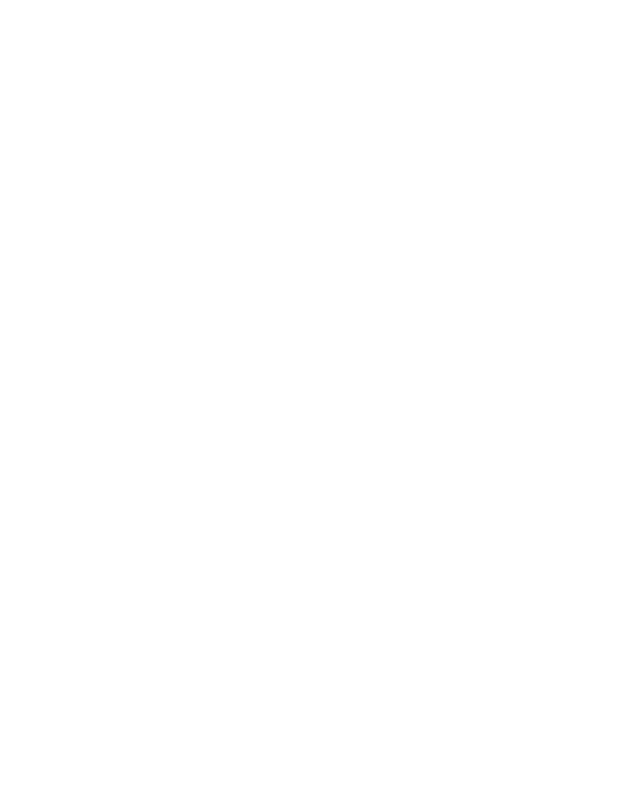
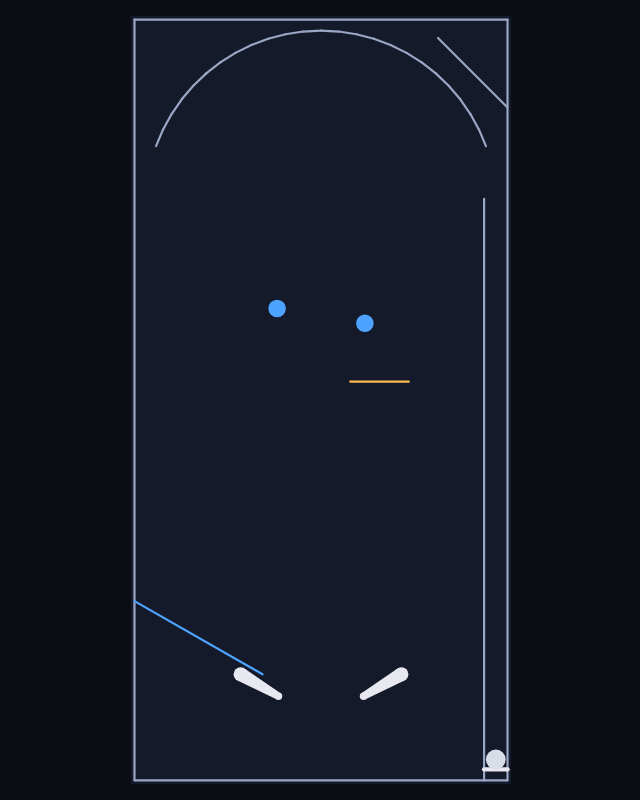
Before and after one commit to Witzman/pinball, a website built with Vite: page index.html in a window 1280 px wide. Shown: the whole page, without its empty margins (319-959 px from the left). Built offline with nearby package versions, Linux system fonts and the light colour scheme.

Commit message:
#9: First playable pushed on feat/first-playable (#8)

```diff
--- a/index.html
+++ b/index.html
@@ -2,11 +2,18 @@
 <html lang="en">
   <head>
     <meta charset="utf-8" />
-    <meta name="viewport" content="width=device-width, initial-scale=1" />
+    <meta name="viewport" content="width=device-width, initial-scale=1, viewport-fit=cover, user-scalable=no" />
     <title>Pinball</title>
+    <style>
+      html, body { margin: 0; height: 100%; background: #0b0d14; overflow: hidden; }
+      canvas { display: block; width: 100vw; height: 100vh; touch-action: none; user-select: none; -webkit-user-select: none; }
+      #banner { position: fixed; inset: 0; display: grid; place-items: center; color: #e8e8f0; font: 600 2rem system-ui, sans-serif; background: rgba(11, 13, 20, 0.6); pointer-events: none; }
+      #banner[hidden] { display: none; }
+    </style>
   </head>
   <body>
     <canvas id="table"></canvas>
-    <script type="module" src="./src/main.ts"></script>
+    <div id="banner" hidden>Paused (P)</div>
+    <script type="module" src="./src/app/main.ts"></script>
   </body>
 </html>
--- /dev/null
+++ b/src/app/main.ts
@@ -0,0 +1,93 @@
+import { applyKey, TouchTracker } from "../input/input";
+import { drawScene } from "../render/canvas";
+import { advance, createGame, setPaused, snapshot } from "../sim/game";
+import type { GameInput } from "../sim/game";
+import { demoTable } from "../tables/demo";
+
+const found = document.getElementById("table");
+if (!(found instanceof HTMLCanvasElement)) throw new Error("canvas #table missing");
+const canvas: HTMLCanvasElement = found;
+const context = canvas.getContext("2d");
+if (!context) throw new Error("2d canvas not available");
+const ctx: CanvasRenderingContext2D = context;
+const banner = document.getElementById("banner");
+
+const game = createGame(demoTable);
+const keys: GameInput = { left: false, right: false, plunge: false };
+const touch = new TouchTracker(innerWidth, innerHeight);
+
+function resize(): void {
+  const dpr = devicePixelRatio || 1;
+  canvas.width = Math.round(innerWidth * dpr);
+  canvas.height = Math.round(innerHeight * dpr);
+  touch.resize(innerWidth, innerHeight);
+}
+addEventListener("resize", resize);
+resize();
+
+function pause(on: boolean): void {
+  setPaused(game, on);
+  if (banner) banner.hidden = !on;
+}
+
+function mergeInput(): void {
+  const t = touch.state();
+  game.input.left = keys.left || t.left;
+  game.input.right = keys.right || t.right;
+  game.input.plunge = keys.plunge || t.plunge;
+}
+
+addEventListener("keydown", (e) => {
+  if (e.repeat) return;
+  if (applyKey(keys, e.code, true) === "pause") pause(!game.paused);
+  mergeInput();
+  if (["Space", "ArrowDown", "ArrowLeft", "ArrowRight"].includes(e.code)) e.preventDefault();
+});
+addEventListener("keyup", (e) => {
+  applyKey(keys, e.code, false);
+  mergeInput();
+});
+
+canvas.addEventListener("pointerdown", (e) => {
+  canvas.setPointerCapture(e.pointerId);
+  touch.down(e.pointerId, e.clientX, e.clientY);
+  mergeInput();
+});
+canvas.addEventListener("pointermove", (e) => {
+  touch.move(e.pointerId, e.clientX, e.clientY);
+  mergeInput();
+});
+for (const type of ["pointerup", "pointercancel"] as const) {
+  canvas.addEventListener(type, (e) => {
+    touch.up(e.pointerId);
+    mergeInput();
+  });
+}
+
+// a hidden tab or a lost window must not leave a flipper held
+function releaseAll(): void {
+  keys.left = keys.right = keys.plunge = false;
+  touch.clear();
+  mergeInput();
+}
+addEventListener("blur", releaseAll);
+document.addEventListener("visibilitychange", () => {
+  if (document.hidden) {
+    releaseAll();
+    pause(true);
+  }
+});
+
+let last = performance.now();
+function frame(now: number): void {
+  advance(game, now - last);
+  last = now;
+  const dpr = devicePixelRatio || 1;
+  ctx.setTransform(dpr, 0, 0, dpr, 0, 0);
+  drawScene(ctx, innerWidth, innerHeight, game.table, snapshot(game));
+  requestAnimationFrame(frame);
+}
+requestAnimationFrame(frame);
+
+// a handle for automated checks (screenshots); not part of the game
+(globalThis as Record<string, unknown>).__pinball = game;
--- /dev/null
+++ b/src/input/input.ts
@@ -0,0 +1,59 @@
+import type { GameInput } from "../sim/game";
+
+const LEFT = ["ShiftLeft", "KeyZ", "ArrowLeft"];
+const RIGHT = ["ShiftRight", "Slash", "ArrowRight"];
+const PLUNGE = ["Space", "ArrowDown", "Enter"];
+const PAUSE = ["KeyP", "Escape"];
+
+/** Applies a key event to the held buttons; returns "pause" on the key down of a pause key. */
+export function applyKey(state: GameInput, code: string, down: boolean): "pause" | undefined {
+  if (LEFT.includes(code)) state.left = down;
+  else if (RIGHT.includes(code)) state.right = down;
+  else if (PLUNGE.includes(code)) state.plunge = down;
+  else if (down && PAUSE.includes(code)) return "pause";
+  return undefined;
+}
+
+export type Zone = "left" | "right" | "plunge";
+
+/** Lower half of the screen: left and right halves are the flippers, the right edge is the plunger. */
+export function touchZone(x: number, y: number, w: number, h: number): Zone | null {
+  if (y < 0.5 * h) return null;
+  if (x >= 0.82 * w) return "plunge";
+  return x < w / 2 ? "left" : "right";
+}
+
+/** Tracks several fingers; a button is held while any finger is in its zone. */
+export class TouchTracker {
+  private pointers = new Map<number, [number, number]>();
+
+  constructor(
+    private w: number,
+    private h: number,
+  ) {}
+
+  resize(w: number, h: number): void {
+    this.w = w;
+    this.h = h;
+  }
+  down(id: number, x: number, y: number): void {
+    this.pointers.set(id, [x, y]);
+  }
+  move(id: number, x: number, y: number): void {
+    if (this.pointers.has(id)) this.pointers.set(id, [x, y]);
+  }
+  up(id: number): void {
+    this.pointers.delete(id);
+  }
+  clear(): void {
+    this.pointers.clear();
+  }
+  state(): GameInput {
+    const s: GameInput = { left: false, right: false, plunge: false };
+    for (const [x, y] of this.pointers.values()) {
+      const z = touchZone(x, y, this.w, this.h);
+      if (z) s[z] = true;
+    }
+    return s;
+  }
+}
--- a/src/main.ts
+++ /dev/null
@@ -1,2 +0,0 @@
-const canvas = document.getElementById("table");
-if (!(canvas instanceof HTMLCanvasElement)) throw new Error("canvas #table missing");
--- /dev/null
+++ b/src/render/canvas.ts
@@ -0,0 +1,101 @@
+import type { LoadedTable } from "../table/load";
+import type { FlipperView, Snapshot } from "../sim/game";
+
+// Placeholder vector art (issue #18 makes the real art). Reads only a snapshot and
+// the static colliders of the table; it never writes to the simulation.
+
+const MARGIN = 0.96;
+
+export interface View {
+  scale: number;
+  ox: number;
+  oy: number;
+}
+
+/** Fits the playfield (metres) into the canvas (pixels), centred. */
+export function fitView(cw: number, ch: number, width: number, length: number): View {
+  const scale = Math.min((cw * MARGIN) / width, (ch * MARGIN) / length);
+  return { scale, ox: (cw - width * scale) / 2, oy: (ch - length * scale) / 2 };
+}
+
+function drawFlipper(ctx: CanvasRenderingContext2D, v: View, f: FlipperView): void {
+  const X = (x: number) => v.ox + x * v.scale;
+  const Y = (y: number) => v.oy + y * v.scale;
+  const px = -f.dy;
+  const py = f.dx;
+  ctx.beginPath();
+  for (const s of [1, -1]) {
+    const nx = s * f.cs * px + f.k * f.dx;
+    const ny = s * f.cs * py + f.k * f.dy;
+    const ax = f.px + nx * f.r0;
+    const ay = f.py + ny * f.r0;
+    const bx = f.tx + nx * f.r1;
+    const by = f.ty + ny * f.r1;
+    if (s === 1) {
+      ctx.moveTo(X(ax), Y(ay));
+      ctx.lineTo(X(bx), Y(by));
+    } else {
+      ctx.lineTo(X(bx), Y(by));
+      ctx.lineTo(X(ax), Y(ay));
+    }
+  }
+  ctx.closePath();
+  ctx.fillStyle = "#e8e8f0";
+  ctx.fill();
+  for (const [x, y, r] of [[f.px, f.py, f.r0], [f.tx, f.ty, f.r1]] as const) {
+    ctx.beginPath();
+    ctx.arc(X(x), Y(y), r * v.scale, 0, Math.PI * 2);
+    ctx.fill();
+  }
+}
+
+export function drawScene(ctx: CanvasRenderingContext2D, cw: number, ch: number, table: LoadedTable, snap: Snapshot): void {
+  const v = fitView(cw, ch, table.playfieldWidth, table.playfieldLength);
+  const X = (x: number) => v.ox + x * v.scale;
+  const Y = (y: number) => v.oy + y * v.scale;
+  const w = table.world;
+
+  ctx.fillStyle = "#0b0d14";
+  ctx.fillRect(0, 0, cw, ch);
+  ctx.fillStyle = "#151a2b";
+  ctx.fillRect(v.ox, v.oy, table.playfieldWidth * v.scale, table.playfieldLength * v.scale);
+
+  ctx.lineWidth = Math.max(1.5, 0.003 * v.scale);
+  ctx.lineCap = "round";
+  for (const s of w.segments) {
+    ctx.strokeStyle = s.sw > 0 ? "#ffb84d" : s.e > 0.5 ? "#4da3ff" : "#9aa6c4";
+    ctx.beginPath();
+    ctx.moveTo(X(s.ax), Y(s.ay));
+    ctx.lineTo(X(s.bx), Y(s.by));
+    ctx.stroke();
+  }
+  for (const c of w.circles) {
+    ctx.fillStyle = c.sw > 0 ? "#ffb84d" : "#4da3ff";
+    ctx.beginPath();
+    ctx.arc(X(c.x), Y(c.y), c.r * v.scale, 0, Math.PI * 2);
+    ctx.fill();
+  }
+
+  const p = snap.plunger;
+  if (p) {
+    const cx = p.x - p.dirx * p.pos;
+    const cy = p.y - p.diry * p.pos;
+    const lx = -p.diry * p.halfWidth;
+    const ly = p.dirx * p.halfWidth;
+    ctx.strokeStyle = "#e8e8f0";
+    ctx.lineWidth = Math.max(3, 0.006 * v.scale);
+    ctx.beginPath();
+    ctx.moveTo(X(cx - lx), Y(cy - ly));
+    ctx.lineTo(X(cx + lx), Y(cy + ly));
+    ctx.stroke();
+  }
+
+  for (const f of snap.flippers) drawFlipper(ctx, v, f);
+
+  for (const b of snap.balls) {
+    ctx.fillStyle = "#d9dde8";
+    ctx.beginPath();
+    ctx.arc(X(b.x), Y(b.y), b.r * v.scale, 0, Math.PI * 2);
+    ctx.fill();
+  }
+}
--- /dev/null
+++ b/src/sim/game.ts
@@ -0,0 +1,108 @@
+import type { Ball } from "../core/types";
+import { step } from "../core/step";
+import { loadTable, makeBall } from "../table/load";
+import type { LoadedTable } from "../table/load";
+import type { TableDef } from "../table/schema";
+
+/** Buttons held right now; set by the input layer. */
+export interface GameInput {
+  left: boolean;
+  right: boolean;
+  plunge: boolean;
+}
+
+export interface Game {
+  table: LoadedTable;
+  input: GameInput;
+  paused: boolean;
+  /** Milliseconds not yet turned into physics ticks. */
+  accMs: number;
+  /** Balls lost down the drain (placeholder until ball flow, #11). */
+  drains: number;
+}
+
+/** One physics tick in milliseconds; a longer frame is cut to MAX_FRAME_MS. */
+const TICK_MS = 1;
+const MAX_FRAME_MS = 50;
+/** A ball this far below the playfield (m) has drained. */
+const DRAIN_MARGIN = 0.03;
+
+export function createGame(def: TableDef): Game {
+  const table = loadTable(def);
+  const g: Game = { table, input: { left: false, right: false, plunge: false }, paused: false, accMs: 0, drains: 0 };
+  table.world.balls.push(newBall(g));
+  return g;
+}
+
+/** A ball resting on the plunger face, or mid-table if the table has no plunger. */
+function newBall(g: Game): Ball {
+  const p = g.table.world.plunger;
+  if (!p) return makeBall(g.table, (g.table.playfieldWidth * 1000) / 2, 100);
+  const cx = p.x - p.dirx * p.pos;
+  const cy = p.y - p.diry * p.pos;
+  const gap = g.table.ballRadius + 1e-4;
+  return { ...makeBall(g.table, 0, 0), x: cx + p.dirx * gap, y: cy + p.diry * gap };
+}
+
+export function setPaused(g: Game, paused: boolean): void {
+  g.paused = paused;
+}
+
+function applyInput(g: Game): void {
+  const w = g.table.world;
+  const l = g.table.flipperIds.indexOf("left");
+  const r = g.table.flipperIds.indexOf("right");
+  if (l >= 0) w.flippers[l]!.on = g.input.left;
+  if (r >= 0) w.flippers[r]!.on = g.input.right;
+  if (w.plunger) w.plunger.pull = g.input.plunge ? 1 : 0;
+}
+
+/** Runs the physics for `dtMs` of real time, in whole ticks; the remainder carries over. */
+export function advance(g: Game, dtMs: number): void {
+  if (g.paused) return;
+  g.accMs += Math.min(dtMs, MAX_FRAME_MS);
+  const w = g.table.world;
+  while (g.accMs >= TICK_MS) {
+    applyInput(g);
+    step(w);
+    g.accMs -= TICK_MS;
+    for (let i = 0; i < w.balls.length; i++) {
+      if (w.balls[i]!.y > g.table.playfieldLength + DRAIN_MARGIN) {
+        w.balls[i] = newBall(g);
+        g.drains += 1;
+      }
+    }
+  }
+}
+
+export interface FlipperView {
+  px: number;
+  py: number;
+  tx: number;
+  ty: number;
+  dx: number;
+  dy: number;
+  k: number;
+  cs: number;
+  r0: number;
+  r1: number;
+}
+
+/** Everything the renderer needs, as plain data. */
+export interface Snapshot {
+  tick: number;
+  balls: { x: number; y: number; r: number }[];
+  flippers: FlipperView[];
+  plunger: { x: number; y: number; dirx: number; diry: number; halfWidth: number; pos: number } | null;
+}
+
+export function snapshot(g: Game): Snapshot {
+  const w = g.table.world;
+  const p = w.plunger;
+  return {
+    tick: w.tick,
+    balls: w.balls.map((b) => ({ x: b.x, y: b.y, r: b.r })),
+    flippers: w.flippers.map((f) => ({ px: f.px, py: f.py, tx: f.tx, ty: f.ty, dx: f.dx, dy: f.dy, k: f.k, cs: f.cs, r0: f.r0, r1: f.r1 })),
+    plunger: p ? { x: p.x, y: p.y, dirx: p.dirx, diry: p.diry, halfWidth: p.halfWidth, pos: p.pos } : null,
+  };
+}
--- a/src/table/load.ts
+++ b/src/table/load.ts
@@ -9,6 +9,9 @@
   flipperIds: string[];
   /** Switch names; a collider's `sw` is the 1-based index into this list. */
   switchNames: string[];
+  /** Playfield size, metres. */
+  playfieldWidth: number;
+  playfieldLength: number;
   ballRadius: number;
   ballMass: number;
 }
@@ -86,7 +89,7 @@
     : null;
 
   const world = createWorld({ balls: [], segments, circles, flippers, plunger, gravity: slopeGravity(def.playfield.slopeDeg) });
-  return { world, flipperIds: def.flippers.map((f) => f.id), switchNames, ballRadius: def.ball.radius * MM, ballMass: def.ball.mass * MM };
+  return { world, flipperIds: def.flippers.map((f) => f.id), switchNames, playfieldWidth: def.playfield.width * MM, playfieldLength: def.playfield.length * MM, ballRadius: def.ball.radius * MM, ballMass: def.ball.mass * MM };
 }
 
 /** A resting ball at (x, y) millimetres on the playfield. */
--- a/src/tables/demo.ts
+++ b/src/tables/demo.ts
@@ -19,6 +19,8 @@
     { type: "arc", c: [260, 260], r: 240, from: 200, to: 340, chords: 24, material: "metal" },
     // plunger lane, open at the top
     { type: "segment", a: [483, 1045], b: [483, 250], material: "metal" },
+    // deflector at the top of the lane: steers the ball left, into the playfield
+    { type: "segment", a: [420, 30], b: [515, 125], material: "metal" },
     // a standup target
     { type: "segment", a: [300, 500], b: [380, 500], material: "rubber", switch: "target1" },
   ],
@@ -26,7 +28,7 @@
     { at: [200, 400], r: 12, material: "rubber" },
     { at: [320, 420], r: 12, material: "rubber" },
   ],
-  plunger: { at: [499, 1030], dirDeg: -90, width: 32, stroke: 80, maxSpeed: 5, pullSpeed: 0.4, material: "plunger" },
+  plunger: { at: [499, 1030], dirDeg: -90, width: 32, stroke: 80, maxSpeed: 5, pullSpeed: 0.2, material: "plunger" },
   flippers: [
     { id: "left", pivot: [150, 900], length: 60, rBase: 9.5, rTip: 5, restDeg: 30, activeDeg: -30, upMs: 40, downMs: 100, material: "rubber" },
     { id: "right", pivot: [370, 900], length: 60, rBase: 9.5, rTip: 5, restDeg: 150, activeDeg: 210, upMs: 40, downMs: 100, material: "rubber" },
```
Also changed, not shown: test/input/input.test.ts (added, +78 -0 lines), test/layering.test.ts (+5 -2 lines), test/render/canvas.test.ts (added, +70 -0 lines), test/sim/game.test.ts (added, +129 -0 lines), test/table/load.test.ts (+44 -0 lines).
